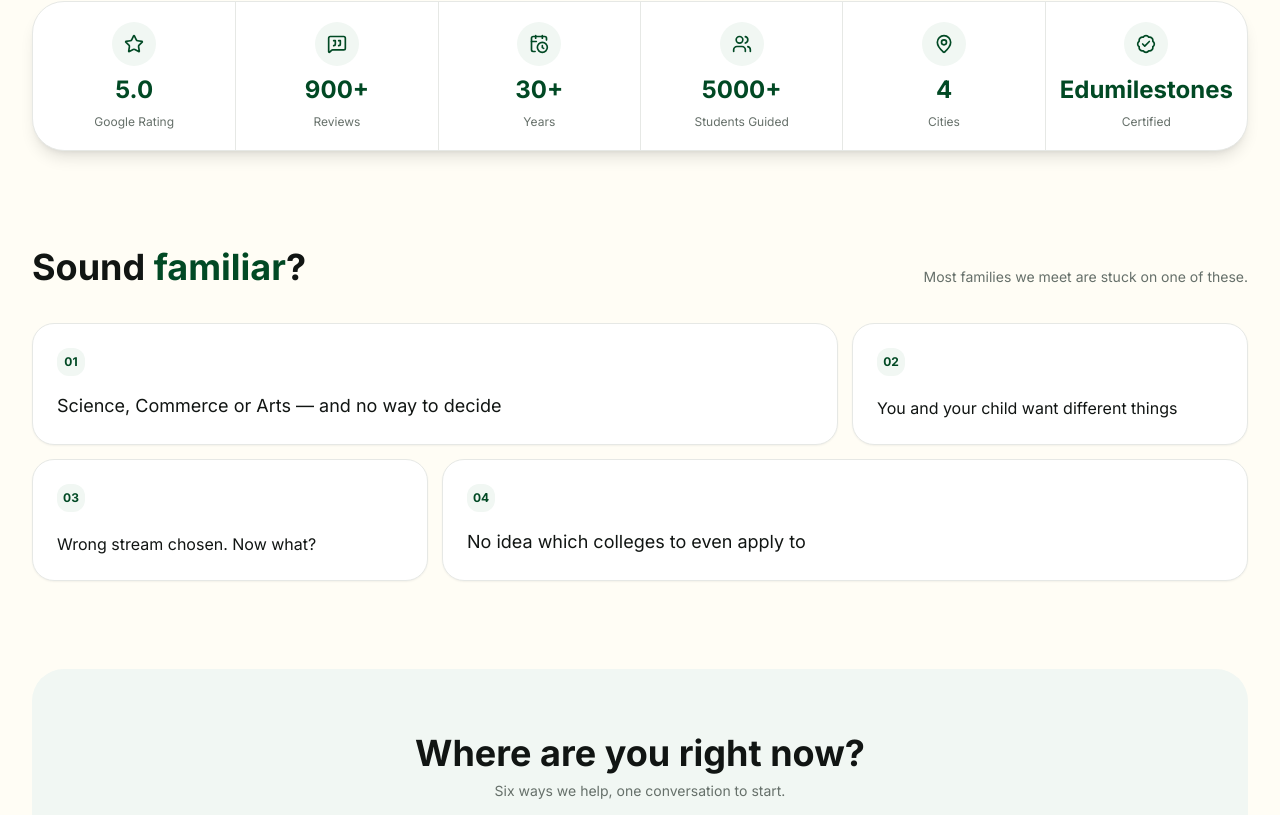
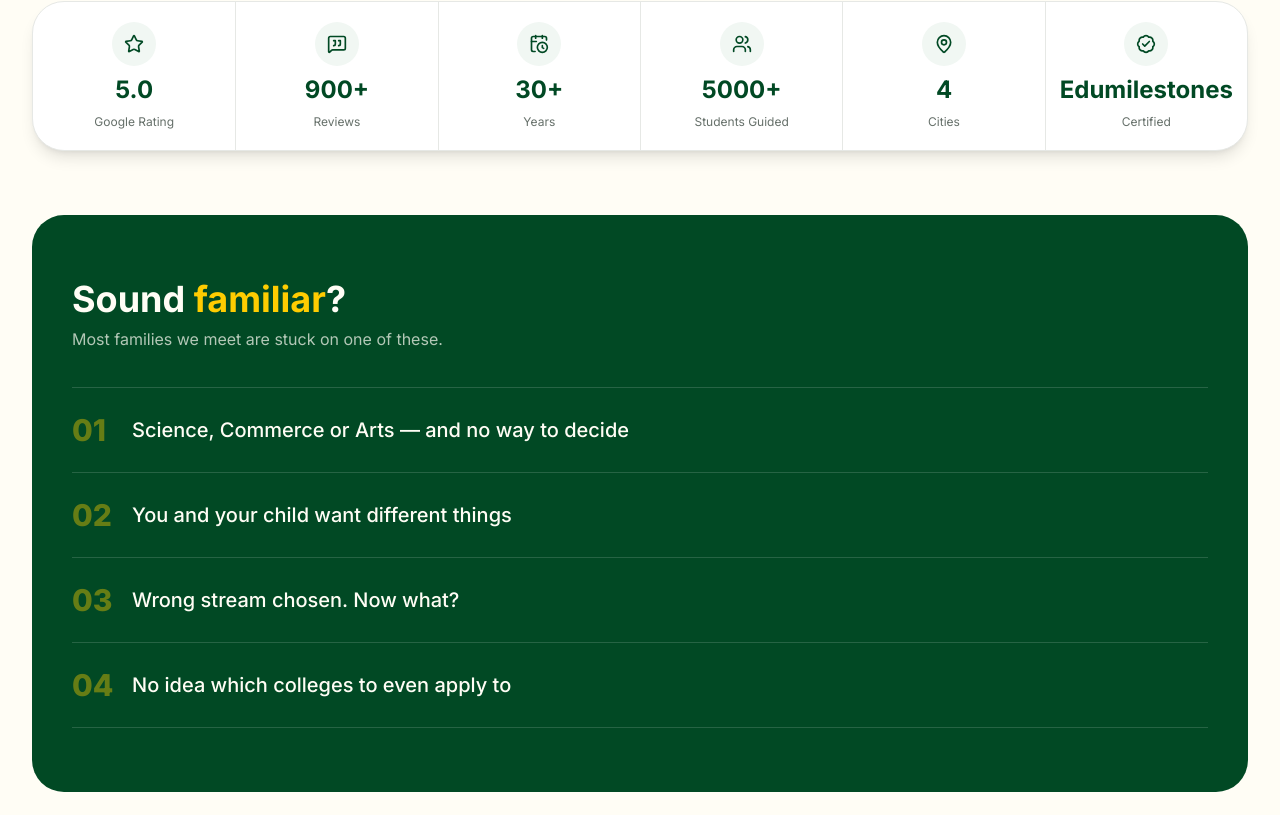
Before and after one commit to greenthera/bestcareercounselling.com, a React (Vite) app: page / in a window 1280 px wide. Shown: the part 965-1780 px from the top of the page. Built offline with nearby package versions, Linux system fonts and the light colour scheme; no server answers.

Commit message:
feat: highlight Sound familiar? section with solid brand-green panel and numbered row-list layout (#276)

```diff
--- a/src/components/home/ProblemSection.tsx
+++ b/src/components/home/ProblemSection.tsx
@@ -1,4 +1,3 @@
-import { cn } from '@/lib/utils'
 import { Reveal } from '@/components/ui/reveal'
 
 const PROBLEMS = [
@@ -8,34 +7,30 @@ const PROBLEMS = [
   'No idea which colleges to even apply to',
 ]
 
-const SPANS = ['md:col-span-2', 'md:col-span-1', 'md:col-span-1', 'md:col-span-2']
-
 export function ProblemSection() {
   return (
-    <section className="mx-auto max-w-7xl px-4 pb-10 pt-16 md:px-8 md:pb-14 md:pt-24">
-      <div className="flex flex-wrap items-end justify-between gap-4">
+    <section className="px-4 pb-4 pt-12 md:px-8 md:pb-6 md:pt-16">
+      <div className="mx-auto max-w-7xl rounded-[2rem] bg-brand-green px-6 py-14 md:px-10 md:py-16">
         <Reveal>
-          <h2 className="text-3xl font-bold text-ink md:text-4xl">
-            Sound <span className="text-brand-green">familiar</span>?
+          <h2 className="text-3xl font-bold text-warm-white md:text-4xl">
+            Sound <span className="text-brand-yellow">familiar</span>?
           </h2>
+          <p className="mt-2 text-warm-white/70">Most families we meet are stuck on one of these.</p>
         </Reveal>
-        <Reveal delay={60}>
-          <p className="text-sm text-muted-ink">Most families we meet are stuck on one of these.</p>
-        </Reveal>
-      </div>
 
-      <div className="mt-9 grid grid-cols-1 gap-3.5 md:grid-cols-3">
+        <div className="mt-9 border-t border-white/15">
           {PROBLEMS.map((problem, index) => (
-          <Reveal key={problem} delay={index * 90} className={SPANS[index]}>
-            <div className="group flex h-full flex-col justify-between gap-4 rounded-[1.375rem] border border-neutral-border bg-white p-6 shadow-sm transition-all duration-300 hover:-translate-y-1 hover:shadow-lg">
-              <span className="flex h-7 w-7 shrink-0 items-center justify-center rounded-lg bg-green-tint text-xs font-bold text-brand-green transition-colors duration-300 group-hover:bg-brand-yellow group-hover:text-ink">
+            <Reveal key={problem} delay={index * 90}>
+              <div className="group flex items-center gap-5 border-b border-white/15 py-5 transition-colors duration-300 hover:bg-white/5 md:py-6">
+                <span className="w-10 shrink-0 text-2xl font-extrabold text-brand-yellow/40 transition-colors duration-300 group-hover:text-brand-yellow md:text-3xl">
                   {String(index + 1).padStart(2, '0')}
                 </span>
-              <p className={cn('text-ink', (index === 0 || index === 3) && 'text-lg')}>{problem}</p>
+                <p className="text-lg font-medium text-warm-white md:text-xl">{problem}</p>
               </div>
             </Reveal>
           ))}
         </div>
+      </div>
     </section>
   )
 }
```
Lines whose indentation alone changed are shown as unchanged.
